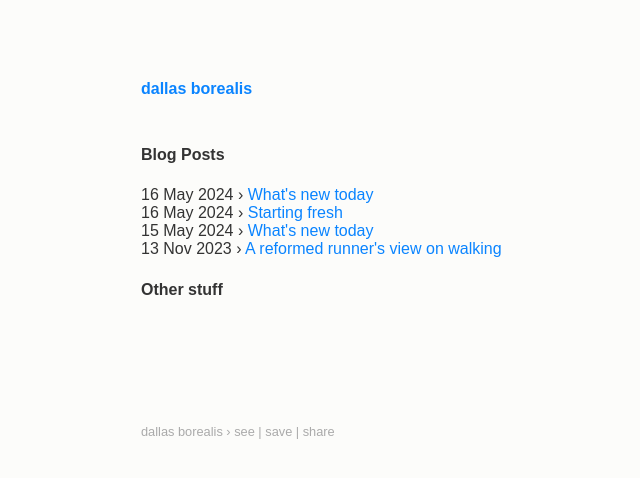
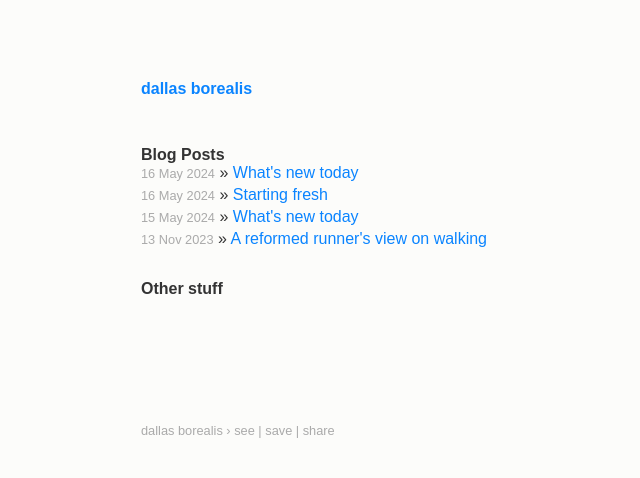
Before and after one commit to dallas-borealis/dallas-borealis.github.io, a Jekyll site: the page built from index.html, in a window 1280 px wide. Shown: the top 478 px of the page, without its empty margins (19-659 px from the left). Built offline with Jekyll 4.4.1, drawn with Linux system fonts in a browser that asks for light colours.

Commit message:
Update index.html

```diff
--- a/index.html
+++ b/index.html
@@ -5,11 +5,11 @@ title: dallas-borealis
 
 <section>
   <h2>Blog Posts</h2>
-  <p>
+  <ul class="posts">
     {% for post in site.posts %}
-      <span>{{ post.date | date_to_string }}</span> &#8250; <a href="{{ post.url }}">{{ post.title }}</a><br />
+      <li><span>{{ post.date | date_to_string }}</span> &raquo; <a href="{{ post.url }}">{{ post.title }}</a></li>
     {% endfor %}
-  </p>
+  </ul>
 
   <h2>Other stuff</h2>
   <p>
```
